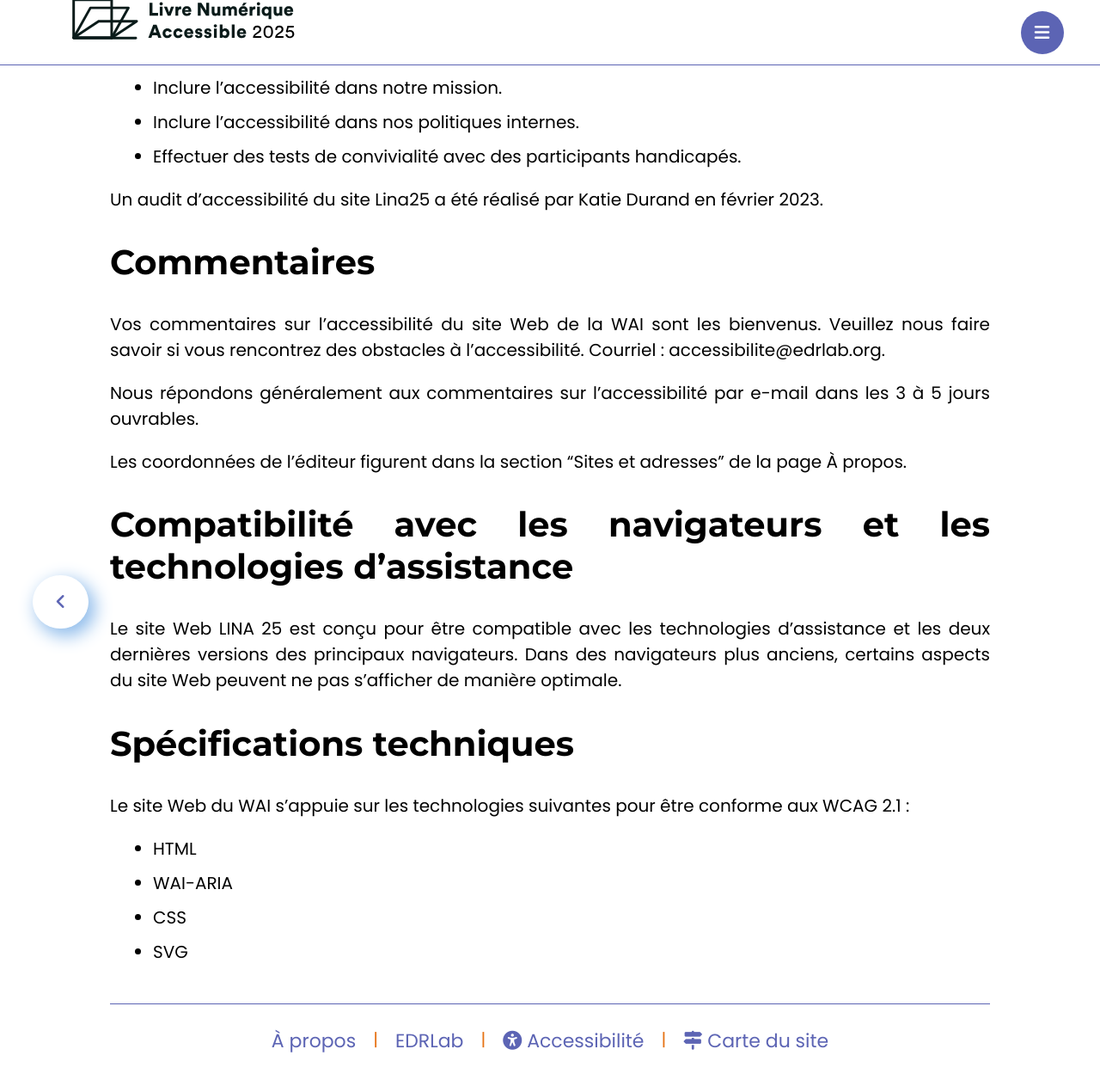
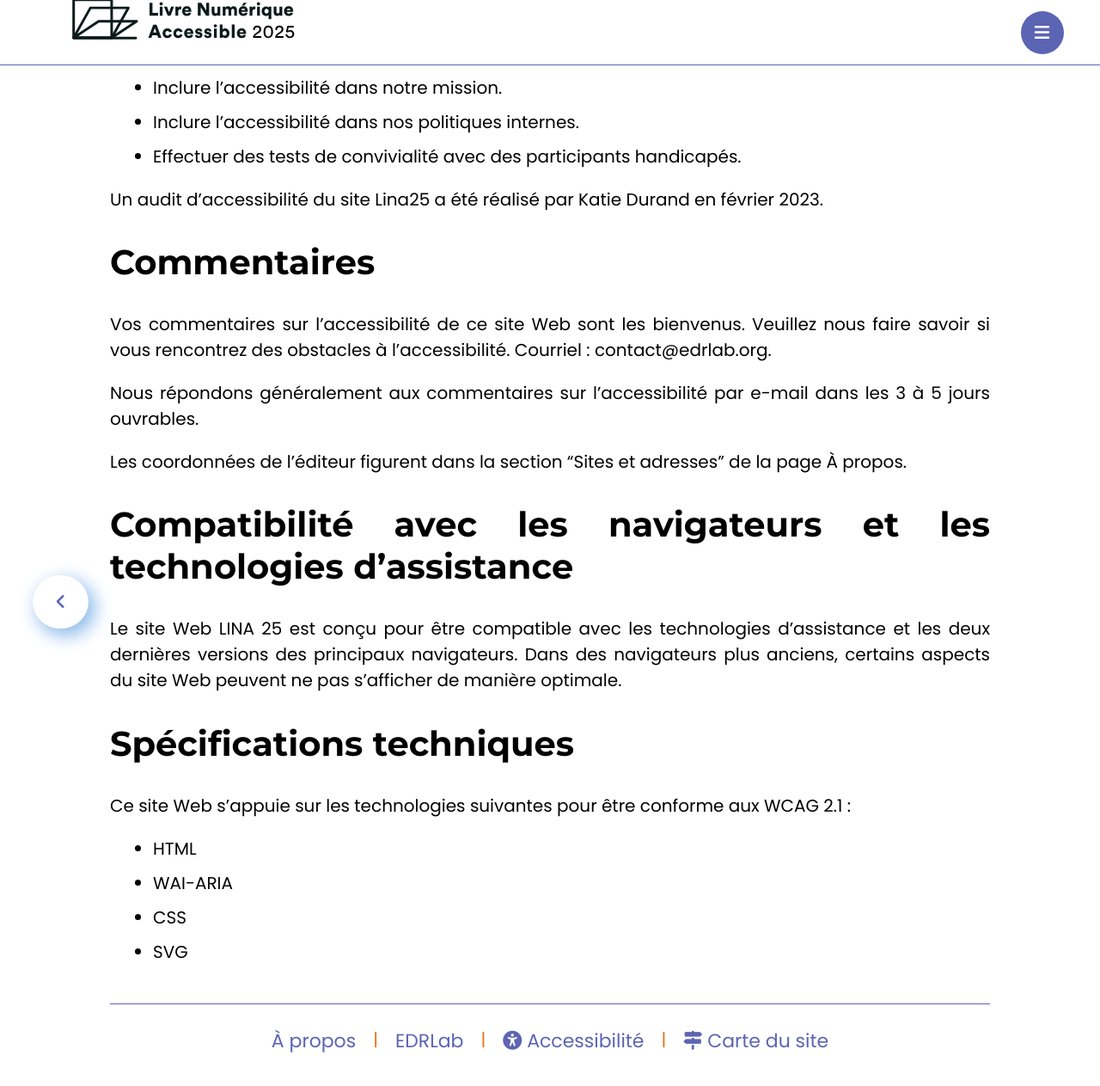
Before and after one commit to edition-accessible/lina25, a Jekyll site: the page built from pages/accessibilite.md, in a window 1280 px wide and 1400 px high, scrolled down 1376 px. Shown: the top 1263 px of the window at 86% size. Built offline with Jekyll 4.4.1, drawn with Linux system fonts in a browser that asks for light colours; nearby versions of some CDN libraries.

Commit message:
Update accessibilite.md

```diff
--- a/pages/accessibilite.md
+++ b/pages/accessibilite.md
@@ -11,12 +11,9 @@ Le contenu du site Web LINA 25 publié depuis février 2023 est conforme aux dir
 
 ## Limites et alternatives
 
-
 Tous les liens externes au site LINA25 s'ouvrent dans un nouvel onglet ou une nouvelle fenêtre.
 
 Plusieurs documents téléchargeables depuis le site web LINA 25 présentent des obstacles à l'accessibilité renseignés comme des documents non balisés. Lorsque c'est possible nous proposons une alternative.
-
-
 
 ## Politique d'accessibilité
 
@@ -31,8 +28,7 @@ EDRLab prend les mesures suivantes pour garantir l'accessibilité du site Web LI
 Un audit d'accessibilité du site Lina25 a été réalisé par Katie Durand en février 2023.
 ## Commentaires
 
-Vos commentaires sur l'accessibilité du site Web de la WAI sont les bienvenus. Veuillez nous faire savoir si vous rencontrez des obstacles à l'accessibilité.
-Courriel : accessibilite@edrlab.org.
+Vos commentaires sur l'accessibilité de ce site Web sont les bienvenus. Veuillez nous faire savoir si vous rencontrez des obstacles à l'accessibilité. Courriel : contact@edrlab.org.
 
 Nous répondons généralement aux commentaires sur l'accessibilité par e-mail dans les 3 à 5 jours ouvrables.
 
@@ -44,15 +40,8 @@ Le site Web LINA 25 est conçu pour être compatible avec les technologies d'ass
 Dans des navigateurs plus anciens, certains aspects du site Web peuvent ne pas s'afficher de manière optimale.
 
 ## Spécifications techniques
-Le site Web du WAI s'appuie sur les technologies suivantes pour être conforme aux WCAG 2.1 :
+Ce site Web s'appuie sur les technologies suivantes pour être conforme aux WCAG 2.1 :
 * HTML
 * WAI-ARIA
 * CSS
 * SVG
-
-
-<!-- https://www.w3.org/WAI/about/accessibility-statement/ -->
-
-<!-- lang des portions -->
-
-<!-- normaliser ressources -->
```
